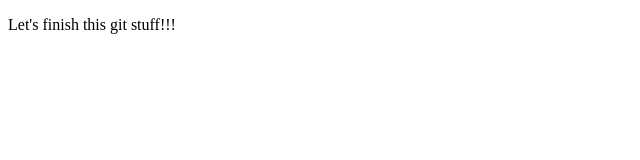
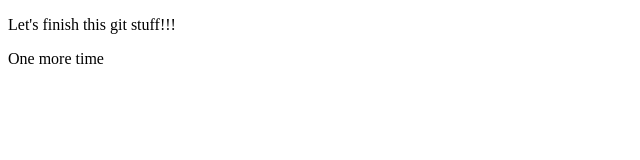
Before and after one commit to Terrence-Me/project1, a plain HTML site: page index.html in a window 1280 px wide. Shown: the full height of the page, 0-640 px from the left. Drawn offline with Linux system fonts and the light colour scheme.

Commit message:
test this out again again again

```diff
--- a/index.html
+++ b/index.html
@@ -11,6 +11,7 @@
 <body>
 
 <p>Let's finish this git stuff!!!</p>
+<p>One more time</p>
 
 </body>
 
```
